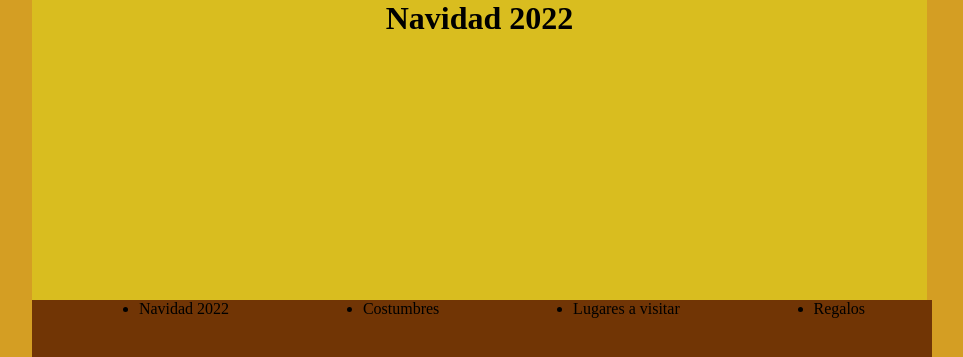
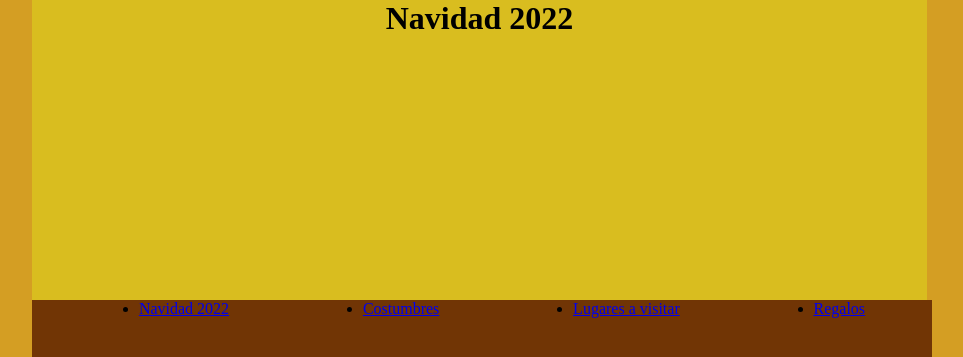
Before and after one commit to 2020030275/ExamenCorte1, a plain HTML site: page html/examen.html in a window 1280 px wide. Shown: the top 357 px of the page, without its empty margins (158-1121 px from the left). Drawn offline with Linux system fonts and the light colour scheme.

Commit message:
TERMINACION Y PUBLICACION DE LA PAGINA

```diff
--- a/html/examen.html
+++ b/html/examen.html
@@ -21,10 +21,10 @@
 
         <div style="background-color: #713505;" id="menu">
             <ul>
-                <li>Navidad 2022</li>
-                <li> Costumbres</li>
-                <li>Lugares a visitar</li>
-                <li>Regalos</li>
+                <li><a href="examen.html">Navidad 2022</a></li>
+                <li><a href="examen.html">Costumbres</a> </li>
+                <li><a href="examen.html">Lugares a visitar</a></li>
+                <li><a href="examen.html">Regalos</a></li>
 
             </ul>
         </div>
```
Also changed, not shown: index.html (added, +27 -0 lines).
